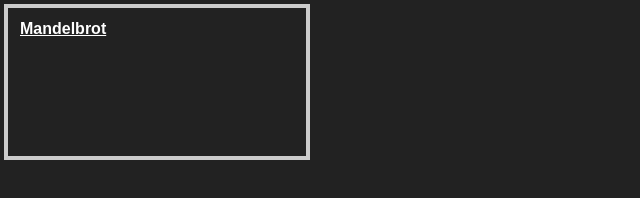
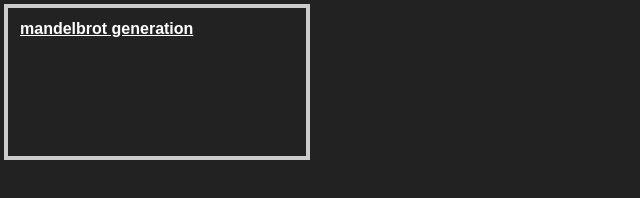
Before and after one commit to carrt3rr/carrt3rr.github.io, a plain HTML site: page index.html in a window 1280 px wide. Shown: the whole page, without its empty margins (0-640 px from the left). Drawn offline with Linux system fonts and the light colour scheme.

Commit message:
Update index.html

```diff
--- a/index.html
+++ b/index.html
@@ -42,7 +42,7 @@
 </head>
 <body>
   <div id="mandelbrot-container">
-    <div id="mandelbrot-text" onclick="goToSection('mandelbrot')">Mandelbrot</div>
+    <div id="mandelbrot-text" onclick="goToSection('mandelbrot')">mandelbrot generation</div>
     <canvas id="myCanvas"></canvas>
   </div>
 
```
